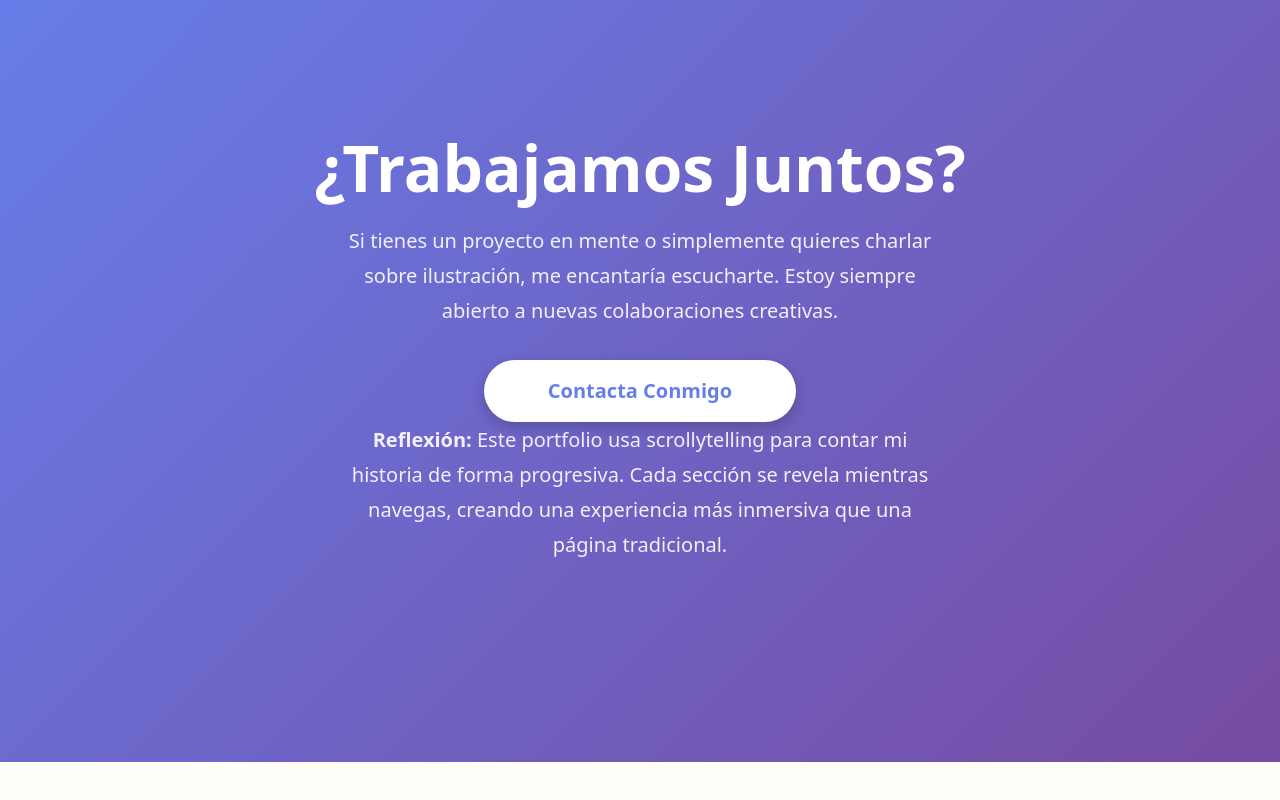
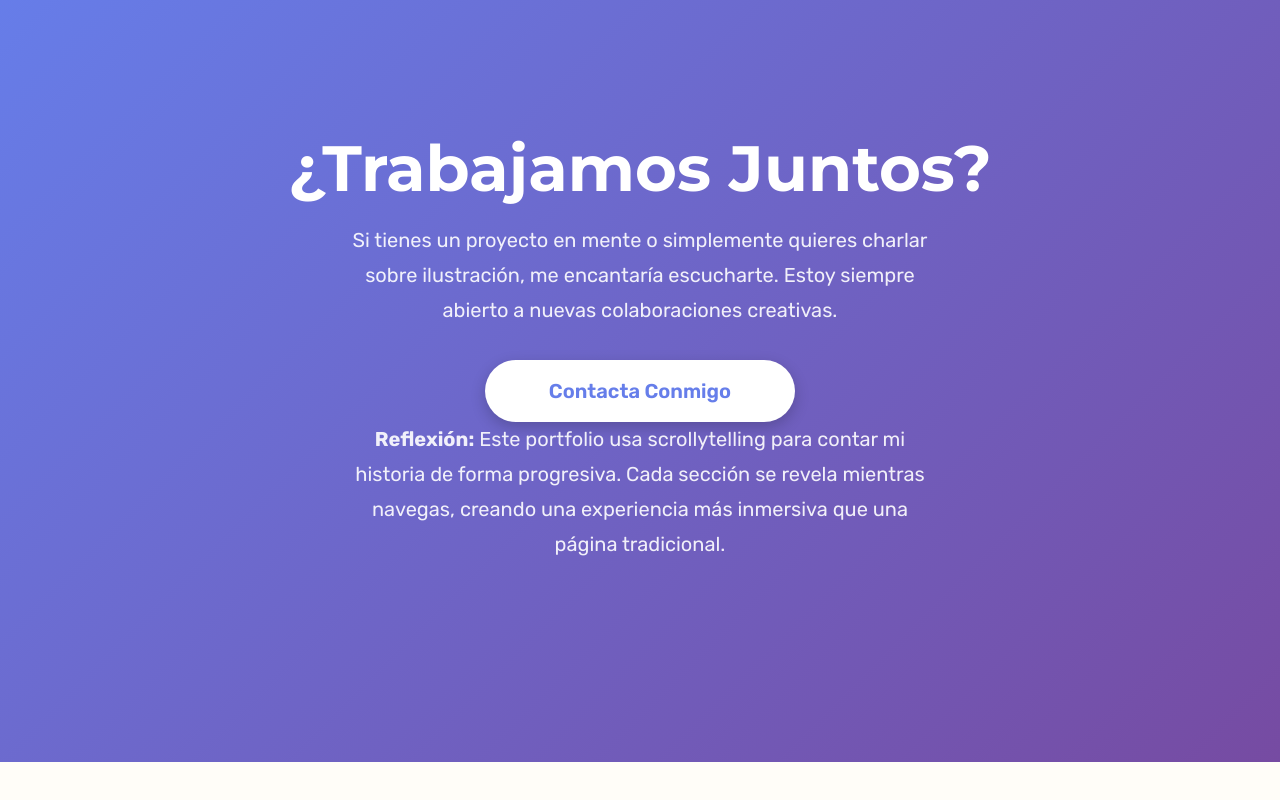
Before and after one commit to Tania-2809/portfolio, a website: page student-project-template/index.html in a window 1280 px wide. Shown: the part 5551-6351 px from the top of the page. Drawn offline with Linux system fonts and the light colour scheme.

Commit message:
cambio 2

```diff
--- a/student-project-template/index.html
+++ b/student-project-template/index.html
@@ -9,6 +9,9 @@
 		<meta name="author" content="[Tu Nombre]" />
 		<title>Mi Portfolio - WEB ATELIER (UDIT)</title>
 		<link rel="stylesheet" href="./assets/css/style.css" />
+		<link rel="preconnect" href="https://fonts.googleapis.com">
+		<link rel="preconnect" href="https://fonts.gstatic.com" crossorigin>
+		<link href="https://fonts.googleapis.com/css2?family=Montserrat:ital,wght@0,100..900;1,100..900&family=Rubik:ital,wght@0,300..900;1,300..900&display=swap" rel="stylesheet">
 	</head>
 	<body>
 		<a href="#main" class="skip-link">Saltar al contenido</a>
```
